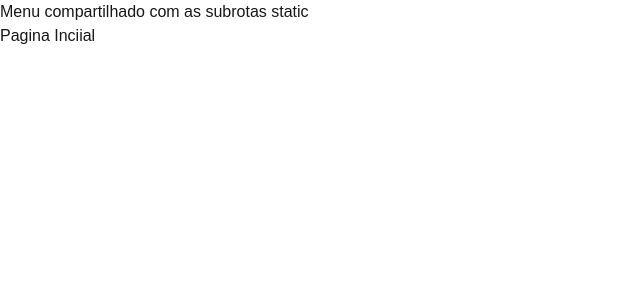
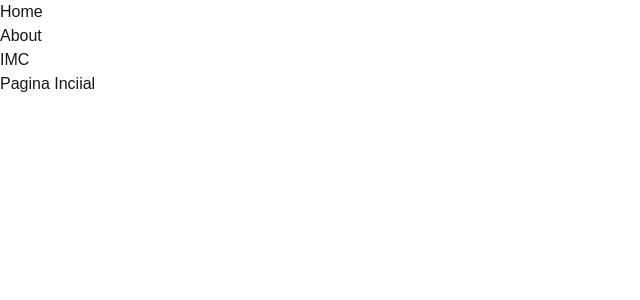
Before and after one commit to JheanAntunes/learn-nextjs-14, a Next.js app: page / in a window 1280 px wide. Shown: the top 300 px of the page, without its empty margins (0-640 px from the left). Built offline with nearby package versions, Linux system fonts and the light colour scheme.

Commit message:
feat: Add navigation links to shared header in layout component

```diff
--- a/src/app/layout.tsx
+++ b/src/app/layout.tsx
@@ -1,5 +1,6 @@
 import type { Metadata } from "next";
 import { Geist, Geist_Mono } from "next/font/google";
+import Link from "next/link";
 import "./globals.css";
 
 const geistSans = Geist({
@@ -27,7 +28,25 @@ export default function RootLayout({
       <body
         className={`${geistSans.variable} ${geistMono.variable} antialiased`}
       >
-        <header>Menu compartilhado com as subrotas static</header>
+        <header>
+          <ul className="flex space-x-4">
+            <li>
+              <Link href="/" title="página Principal">
+                Home
+              </Link>
+            </li>
+            <li>
+              <Link href="/about" title="página sobre">
+                About
+              </Link>
+            </li>
+            <li>
+              <Link href="/imc" title="página para calcular IMC">
+                IMC
+              </Link>
+            </li>
+          </ul>
+        </header>
         {children}
       </body>
     </html>
```
